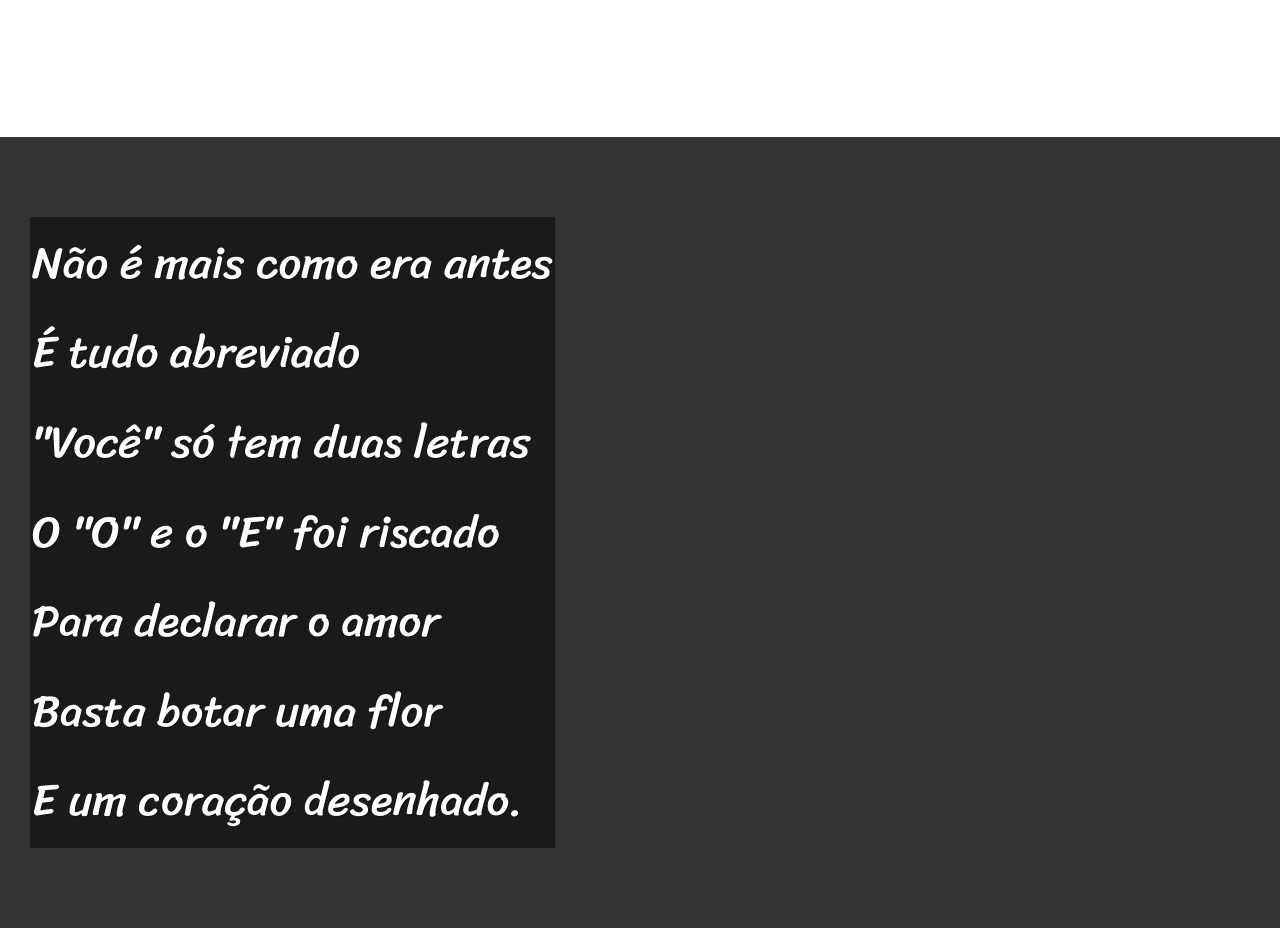
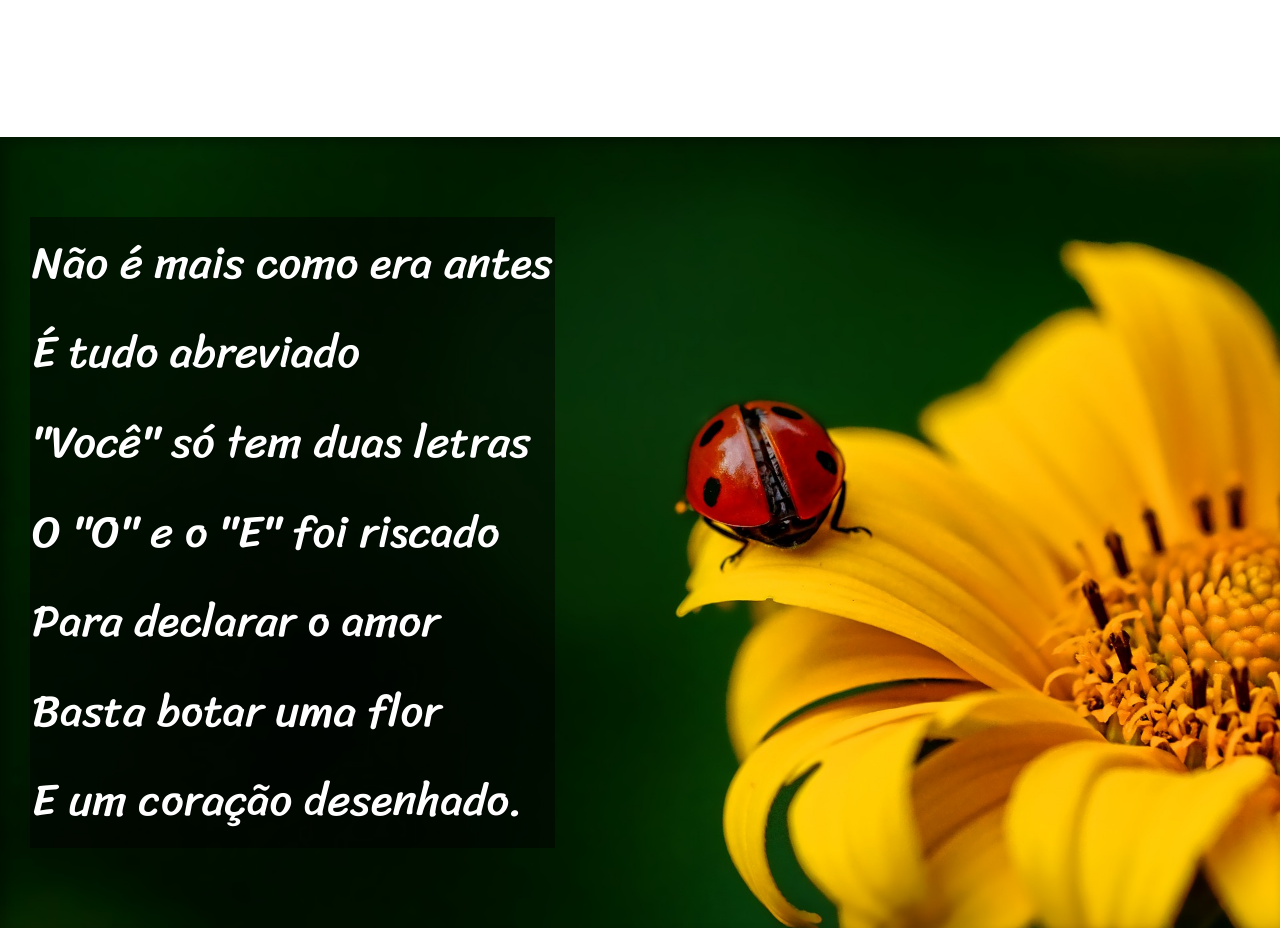
Before and after one commit to PauloRobertoCarvalh/projeto-cordel, a plain HTML site: page index.html in a window 1280 px wide. Shown: the part 1000-1928 px from the top of the page. Drawn offline with Linux system fonts and the light colour scheme.

Commit message:
update css

```diff
--- a/index.html
+++ b/index.html
@@ -28,7 +28,7 @@
     </section>
 
 
-        <section class="parallax" id="img02">
+        <section class="parallax" id="img01">
             <article>
                 <p>
                     Não é mais como era antes <br>
--- a/style.css
+++ b/style.css
@@ -61,12 +61,14 @@ section{
     padding-left: 30px;
     font-family: var(--fontparagrafo);
     font-size: 3.5vw;
-    text-shadow: 1px 1px rgba(0, 0, 0, 0.362);
+    text-shadow: 1px 1px 0px rgba(0, 0, 0, 0.362);
 }
 
 section.parallax{
     background-color: rgb(51, 51, 51);
     color: white;
+    box-shadow: inset  6px 6px 13px 0px rgba(0, 0, 0, 0.334);
+    background-size: cover;
 }
 
 .parte-branca{
@@ -77,15 +79,18 @@ section.parallax{
 
 section#img01{
     background-image: url(imagens/background001.jpg);
-
+    background-position: right center;
+    background-attachment: fixed;
 }
 
-#img02{
-
+section#img02{
+    background-image: url(imagens/background002.jpg);
+    background-position: right center;
+    background-attachment: fixed;
 }
 
 article > p{
-    background-color: rgba(0, 0, 0, 0.482);
+    background-color: rgba(0, 0, 0, 0.488);
     display: inline-block;
     padding:2px
 }
@@ -96,11 +101,12 @@ footer{
 
 footer p{
     font-family: var(--fontpadrao);
-    font-size: 2vw;
+    font-size: 1.5vw;
     text-align: center;
     color: white;
     padding: 5px;
 }
+
 footer a{
     text-decoration: none;
     padding: 1px;
```
